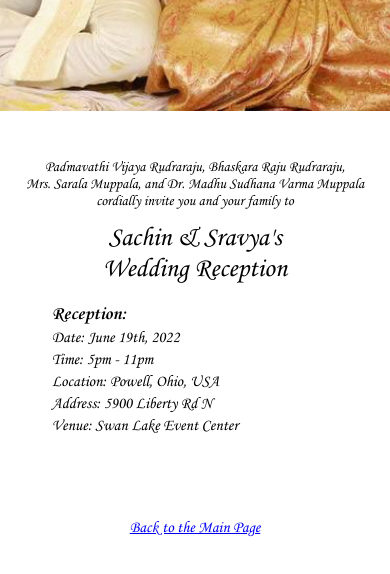
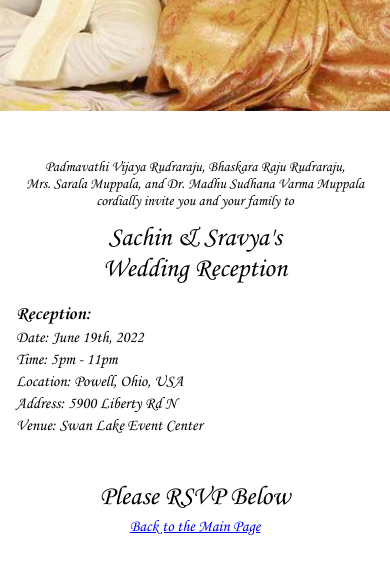
Before and after one commit to xzys/sws222022, a website: page rsvp/index.html in a window 390 px wide. Shown: the part 733-1307 px from the top of the page. Drawn offline with Linux system fonts and the light colour scheme.

Commit message:
added RSVP

```diff
--- a/css/rsvp.css
+++ b/css/rsvp.css
@@ -39,11 +39,13 @@ p { margin:0;color:#000000;font-size:11pt;}
   /* .cover { background-image: url("/images/cover-narrow.jpg"); } */
   .c6 { padding: 36pt 12pt; }
   /* .c11{ flex-direction: column; } */
+  /* .c12{ padding: 0pt 36pt; } */
   .c12{ padding: 0pt 36pt; }
-  .c12:nth-child(1) { margin-bottom: 24pt; }
-  .c12:nth-child(2) > .c13 { text-align: right; }
+  .c12:nth-child(1){padding-left: 0%;}
+  /* .c12:nth-child(1) { margin-bottom: 24pt; } */
+  /* .c12:nth-child(2) > .c13 { text-align: right; } */
 }
 @media (max-width: 500px) {
-  .c12{ padding: 0pt 12pt; }
+  /* .c12{ padding: 0pt 12pt; } */
 }
 .c6.c6.c6{opacity: 100%;}
--- a/rsvp/index.html
+++ b/rsvp/index.html
@@ -2,7 +2,7 @@
 <html lang="en">
 <head>
   <meta charset="utf-8" />
-  <meta name="viewport" content="width=device-width, initial-scale=1" />
+  <meta name="viewport" content="width=device-width, initial-scale=1"/>
   <title>Sachin & Sravya's Reception 6/19/2022</title>
   <link rel="stylesheet" href="/css/rsvp.css">
 </head>
@@ -28,6 +28,8 @@
       </div>
     </div>
 
+    <p class="c0"><span class="c8">Please RSVP Below</span></p>
+
     <!-- <p class="c0"><span class="c3">Links:</span></p> -->
     <!-- <p class="c0 c13"> -->
     <!--   <span class="c5">Join us remotely at:</span> -->
```
